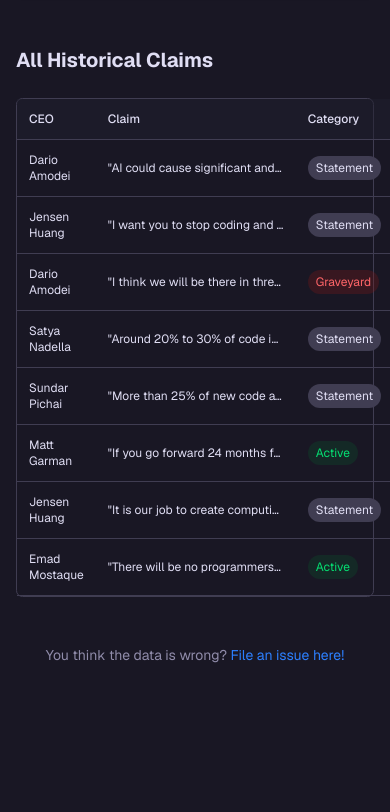
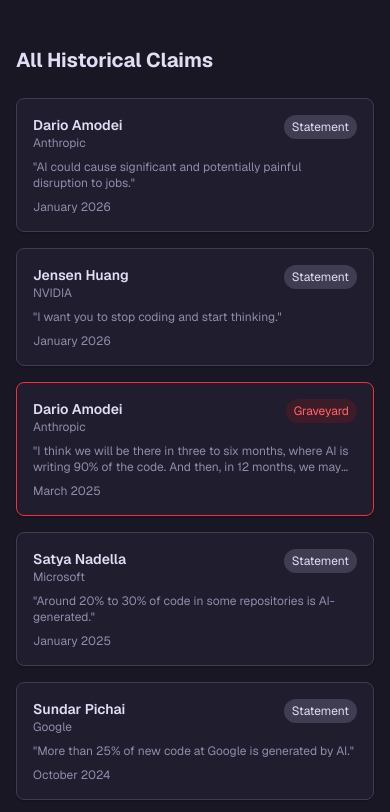
Before and after one commit to prathamdupare/ceo-hype-tracker, a Next.js app: page / in a window 390 px wide. Shown: the part 1152-1964 px from the top of the page. Before the commit the page ends 1833 px from the top, so only its background shows below. Built offline with nearby package versions, Linux system fonts and the light colour scheme.

Commit message:
Use cards instead of table on mobile for better responsiveness

```diff
--- a/app/page.tsx
+++ b/app/page.tsx
@@ -196,26 +196,63 @@
           <h2 className="mb-6 text-xl font-bold sm:text-2xl">
             All Historical Claims
           </h2>
-          <div className="rounded-md border">
+          <div className="grid gap-4 md:hidden">
+            {historicalClaims.map((claim) => (
+              <Card
+                key={claim.id}
+                className={`p-4 ${(claim.deadline_months ?? 0) > 0 && claim.deadline_months !== null && isBefore(addMonths(parseISO(claim.date_announced + "-01"), claim.deadline_months), TODAY) ? "border-red-500" : ""}`}
+              >
+                <div className="mb-2 flex items-start justify-between gap-2">
+                  <div>
+                    <p className="text-sm font-semibold">{claim.ceo}</p>
+                    <p className="text-xs text-muted-foreground">
+                      {claim.company}
+                    </p>
+                  </div>
+                  <span
+                    className={`inline-flex flex-shrink-0 rounded-full px-2 py-1 text-xs whitespace-nowrap ${
+                      getClaimType(claim) === "Graveyard"
+                        ? "bg-red-100 text-red-700 dark:bg-red-900/30 dark:text-red-400"
+                        : getClaimType(claim) === "Active"
+                          ? "bg-green-100 text-green-700 dark:bg-green-900/30 dark:text-green-400"
+                          : "bg-secondary text-secondary-foreground"
+                    }`}
+                  >
+                    {getClaimType(claim)}
+                  </span>
+                </div>
+                <p
+                  className="line-clamp-2 text-xs text-muted-foreground"
+                  title={claim.claim}
+                >
+                  &quot;{claim.claim}&quot;
+                </p>
+                <p className="mt-2 text-xs text-muted-foreground">
+                  {formatDate(claim.date_announced)}
+                </p>
+              </Card>
+            ))}
+          </div>
+          <div className="hidden md:block md:overflow-hidden md:rounded-md md:border">
             <table className="w-full">
               <thead>
                 <tr className="border-b bg-muted/50">
-                  <th className="px-3 py-3 text-left text-xs font-medium sm:text-sm">
+                  <th className="px-4 py-3 text-left text-sm font-medium">
                     CEO
                   </th>
-                  <th className="hidden px-3 py-3 text-left text-xs font-medium sm:text-sm md:table-cell">
+                  <th className="hidden px-4 py-3 text-left text-sm font-medium lg:table-cell">
                     Company
                   </th>
-                  <th className="px-3 py-3 text-left text-xs font-medium sm:text-sm">
+                  <th className="px-4 py-3 text-left text-sm font-medium">
                     Claim
                   </th>
-                  <th className="hidden px-3 py-3 text-left text-xs font-medium sm:text-sm lg:table-cell">
+                  <th className="hidden px-4 py-3 text-left text-sm font-medium xl:table-cell">
                     Date
                   </th>
-                  <th className="px-3 py-3 text-left text-xs font-medium sm:text-sm">
+                  <th className="px-4 py-3 text-left text-sm font-medium">
                     Category
                   </th>
-                  <th className="hidden px-3 py-3 text-left text-xs font-medium sm:text-sm xl:table-cell">
+                  <th className="hidden px-4 py-3 text-left text-sm font-medium 2xl:table-cell">
                     Source
                   </th>
                 </tr>
@@ -223,22 +260,20 @@
               <tbody>
                 {historicalClaims.map((claim) => (
                   <tr key={claim.id} className="border-b">
-                    <td className="px-3 py-3 text-xs sm:text-sm">
-                      {claim.ceo}
-                    </td>
-                    <td className="hidden px-3 py-3 text-xs text-muted-foreground sm:text-sm md:table-cell">
+                    <td className="px-4 py-3 text-sm">{claim.ceo}</td>
+                    <td className="hidden px-4 py-3 text-sm text-muted-foreground lg:table-cell">
                       {claim.company}
                     </td>
                     <td
-                      className="max-w-[200px] truncate px-3 py-3 text-xs sm:text-sm"
+                      className="max-w-xs truncate px-4 py-3 text-sm"
                       title={claim.claim}
                     >
                       &quot;{claim.claim}&quot;
                     </td>
-                    <td className="hidden px-3 py-3 text-xs sm:text-sm lg:table-cell">
+                    <td className="hidden px-4 py-3 text-sm xl:table-cell">
                       {formatDate(claim.date_announced)}
                     </td>
-                    <td className="px-3 py-3 text-xs sm:text-sm">
+                    <td className="px-4 py-3 text-sm">
                       <span
                         className={`inline-flex rounded-full px-2 py-1 text-xs whitespace-nowrap ${
                           getClaimType(claim) === "Graveyard"
@@ -251,7 +286,7 @@
                         {getClaimType(claim)}
                       </span>
                     </td>
-                    <td className="hidden px-3 py-3 text-xs sm:text-sm xl:table-cell">
+                    <td className="hidden px-4 py-3 text-sm 2xl:table-cell">
                       {claim.source.map((s, i) => (
                         <span key={i}>
                           {i > 0 && (
```
